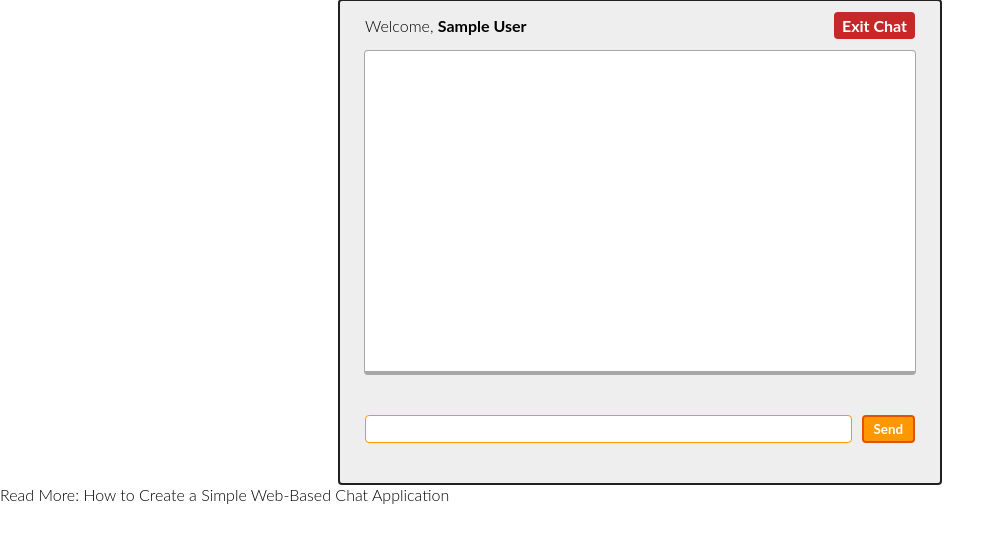
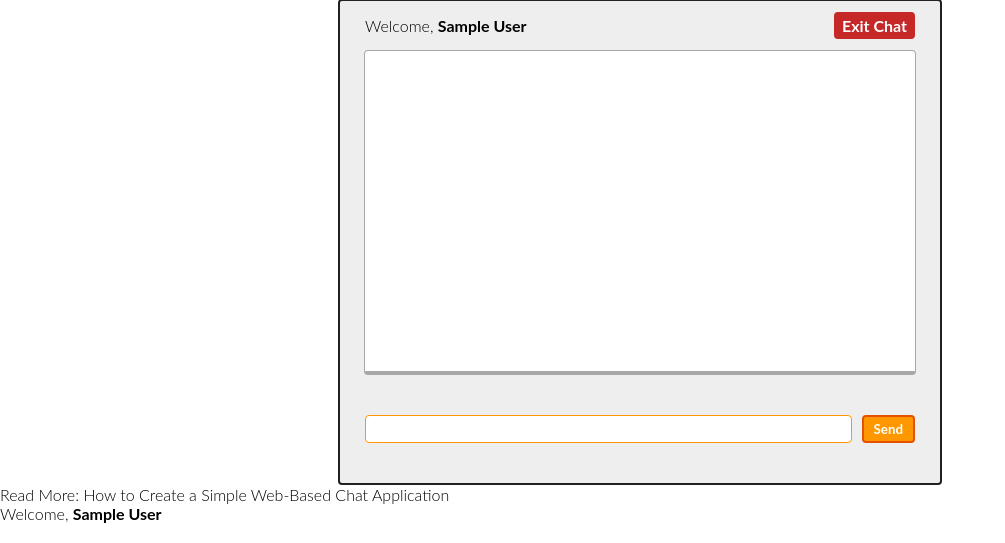
Before and after one commit to USSthunder/Chatroom, a PHP site: page / in a window 1280 px wide. Shown: the part 526-1069 px from the top of the page, without its empty margins (0-1005 px from the left). Before the commit the page ends 1030 px from the top, so only its background shows below. Run offline with PHP 8.4, Linux system fonts and the light colour scheme; the visitor is signed in with stand-in values (Sample User, id 1).

Commit message:
Update index.php

```diff
--- a/index.php
+++ b/index.php
@@ -92,3 +92,4 @@ $(document).ready(function(){
 }
 ?>
  Read More: How to Create a Simple Web-Based Chat Application
+<p class="welcome">Welcome, <b><?php echo $_SESSION['name']; ?></b></p>
```
